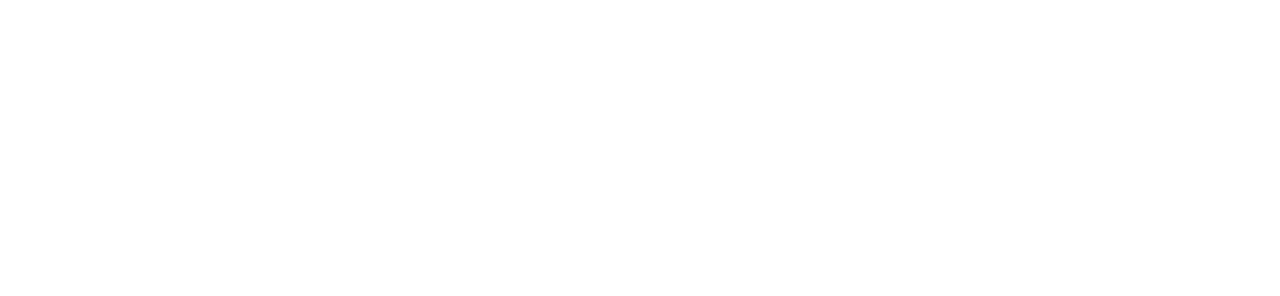
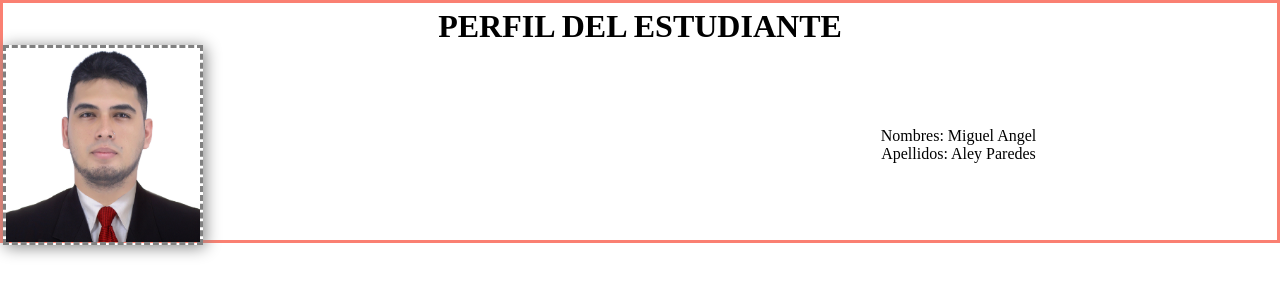
Before and after one commit to maleyParedes/paginaWeb, a plain HTML site: page Index.html in a window 1280 px wide. Drawn offline with Linux system fonts and the light colour scheme.

Commit message:
Creación del titulo, imagen y datos personales principales

```diff
--- a/Index.html
+++ b/Index.html
@@ -1,12 +1,26 @@
 <!DOCTYPE html>
 <html lang="es">
-<head>
-    <meta charset="UTF-8">
-    <meta name="viewport" content="width=device-width, initial-scale=1.0">
-    <title>Document</title>
-    <link rel="stylesheet" href="./css/Styles.css">
-</head>
-<body>
-
-</body>
+  <head>
+    <meta charset="UTF-8" />
+    <meta name="viewport" content="width=device-width, initial-scale=1.0" />
+    <title>Perfil Estudiante</title>
+    <link rel="stylesheet" href="./css/Styles.css" />
+  </head>
+  <body>
+    <header>
+      <h1>PERFIL DEL ESTUDIANTE</h1>
+      <img
+        id="fotoMiguel"
+        src="./img/AleyMiguel.JPG"
+        alt="imagen de presentacion - Miguel Aley"
+      />
+      <div id="datos-personales">
+        <p>Nombres: Miguel Angel</p>
+        <p>Apellidos: Aley Paredes</p>
+      </div>
+    </header>
+    <nav></nav>
+    <main></main>
+    <footer></footer>
+  </body>
 </html>
--- a/css/Styles.css
+++ b/css/Styles.css
@@ -3,3 +3,36 @@
     padding: 0;
     box-sizing: border-box;
 }
+
+body{
+    display: grid;
+}
+
+#fotoMiguel{
+    height: 25vh;
+    border: gray;
+    border-style: dashed;
+    box-shadow: 2px 2px 15px gray;
+    grid-area: imagen_personal;
+}
+
+h1{
+    grid-area: titulo;
+}
+
+#datos-personales{
+    grid-area: datos_personales;
+}
+
+header{
+    display: grid;
+    grid-template-areas:
+    "titulo titulo"
+    "imagen_personal datos_personales"
+    ;
+  grid-template-rows: 20% 80%;
+  grid-template-columns: 50% 50%;
+  text-align: center;
+  align-items: center;
+  border: solid salmon;
+}
```
Also changed, not shown: img/AleyMiguel.JPG (added).
